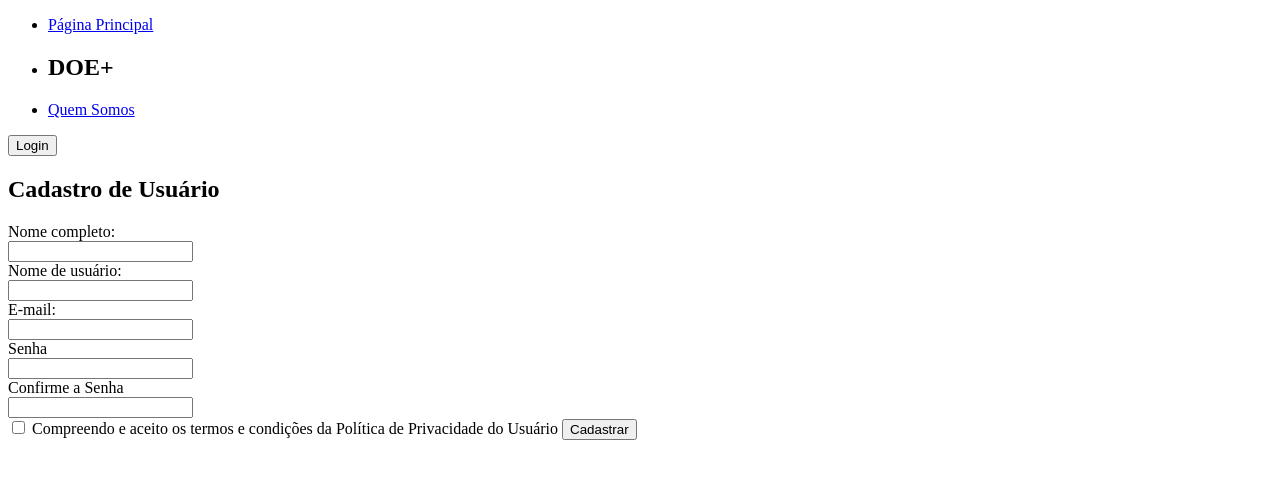
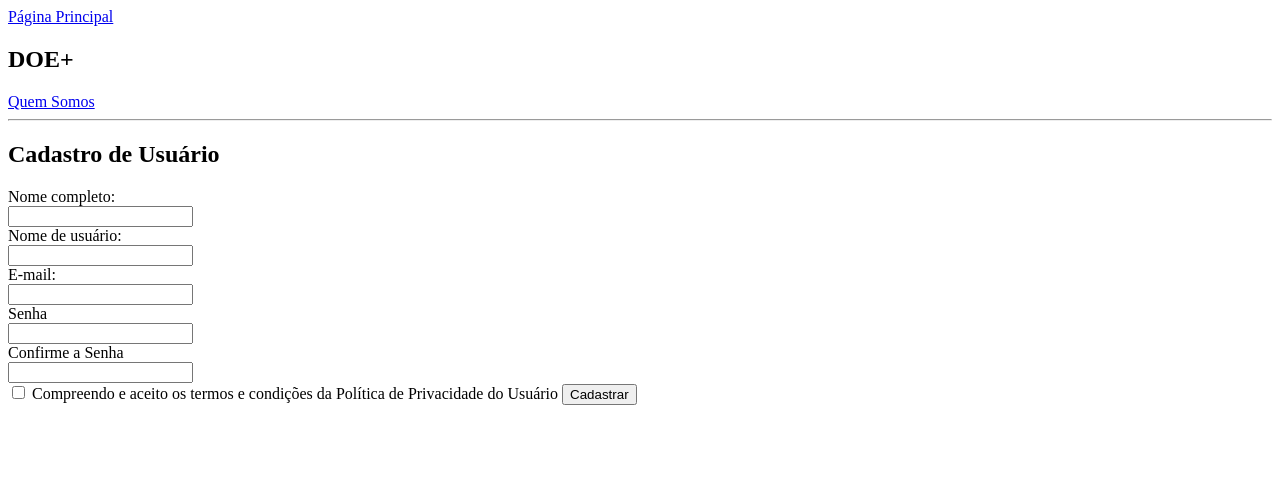
Before and after one commit to joao626/Projeto_integrador_Doe, a website: page html/login/cadastrarUsuario.html in a window 1280 px wide. Drawn offline with Linux system fonts and the light colour scheme.

Commit message:
alterando o header

```diff
--- a/html/login/cadastrarUsuario.html
+++ b/html/login/cadastrarUsuario.html
@@ -8,13 +8,11 @@
 <body>
     <header>
         <nav>
-            <ul>
-                <li><a href="../index.html">Página Principal</a></li>
-                <li><h1>DOE+</h1></li>
-                <li><a href="../quemSomos.html">Quem Somos</a></li>
-            </ul>
-            <button>Login</button>
+            <a href="../index.html">Página Principal</a>
+            <h1>DOE+</h1>
+            <a href="../quemSomos.html">Quem Somos</a>
         </nav>
+        <hr>
     </header>
     <main>
         <h2> Cadastro de Usuário</h2>
```
